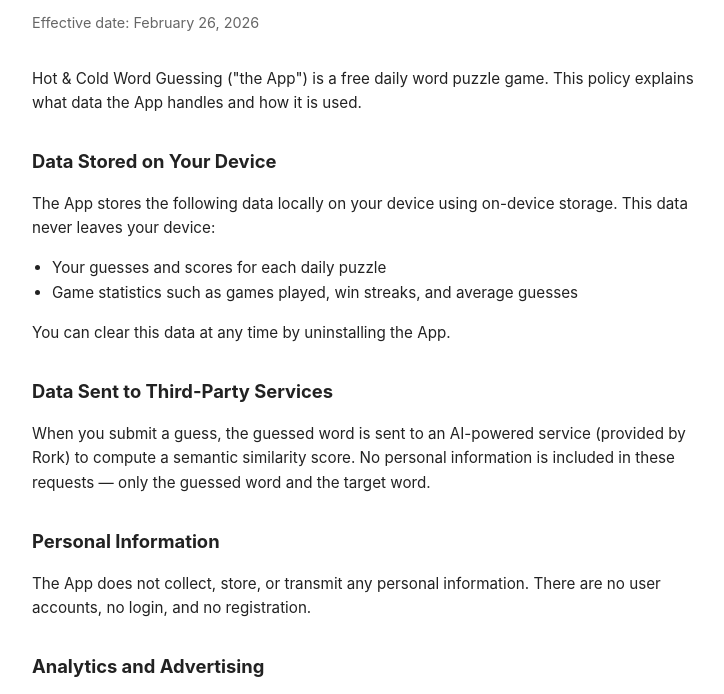
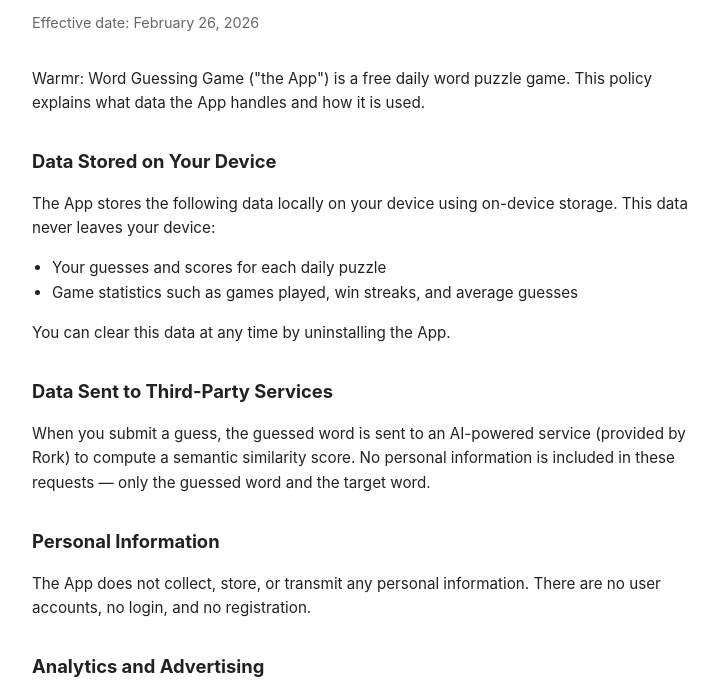
Before and after one commit to licensedtroubleshooter/codroegames, a plain HTML site: page index.html in a window 1280 px wide. Shown: the part 93-787 px from the top of the page, without its empty margins (268-992 px from the left). Drawn offline with Linux system fonts and the light colour scheme.

Commit message:
Update app name to Warmr: Word Guessing Game

```diff
--- a/index.html
+++ b/index.html
@@ -3,7 +3,7 @@
 <head>
   <meta charset="UTF-8">
   <meta name="viewport" content="width=device-width, initial-scale=1.0">
-  <title>Privacy Policy — Hot & Cold Word Guessing</title>
+  <title>Privacy Policy — Warmr: Word Guessing Game</title>
   <style>
     body {
       font-family: -apple-system, BlinkMacSystemFont, "Segoe UI", Roboto, sans-serif;
@@ -26,7 +26,7 @@
   <h1>Privacy Policy</h1>
   <p class="date">Effective date: February 26, 2026</p>
 
-  <p>Hot &amp; Cold Word Guessing ("the App") is a free daily word puzzle game. This policy explains what data the App handles and how it is used.</p>
+  <p>Warmr: Word Guessing Game ("the App") is a free daily word puzzle game. This policy explains what data the App handles and how it is used.</p>
 
   <h2>Data Stored on Your Device</h2>
   <p>The App stores the following data locally on your device using on-device storage. This data never leaves your device:</p>
```
